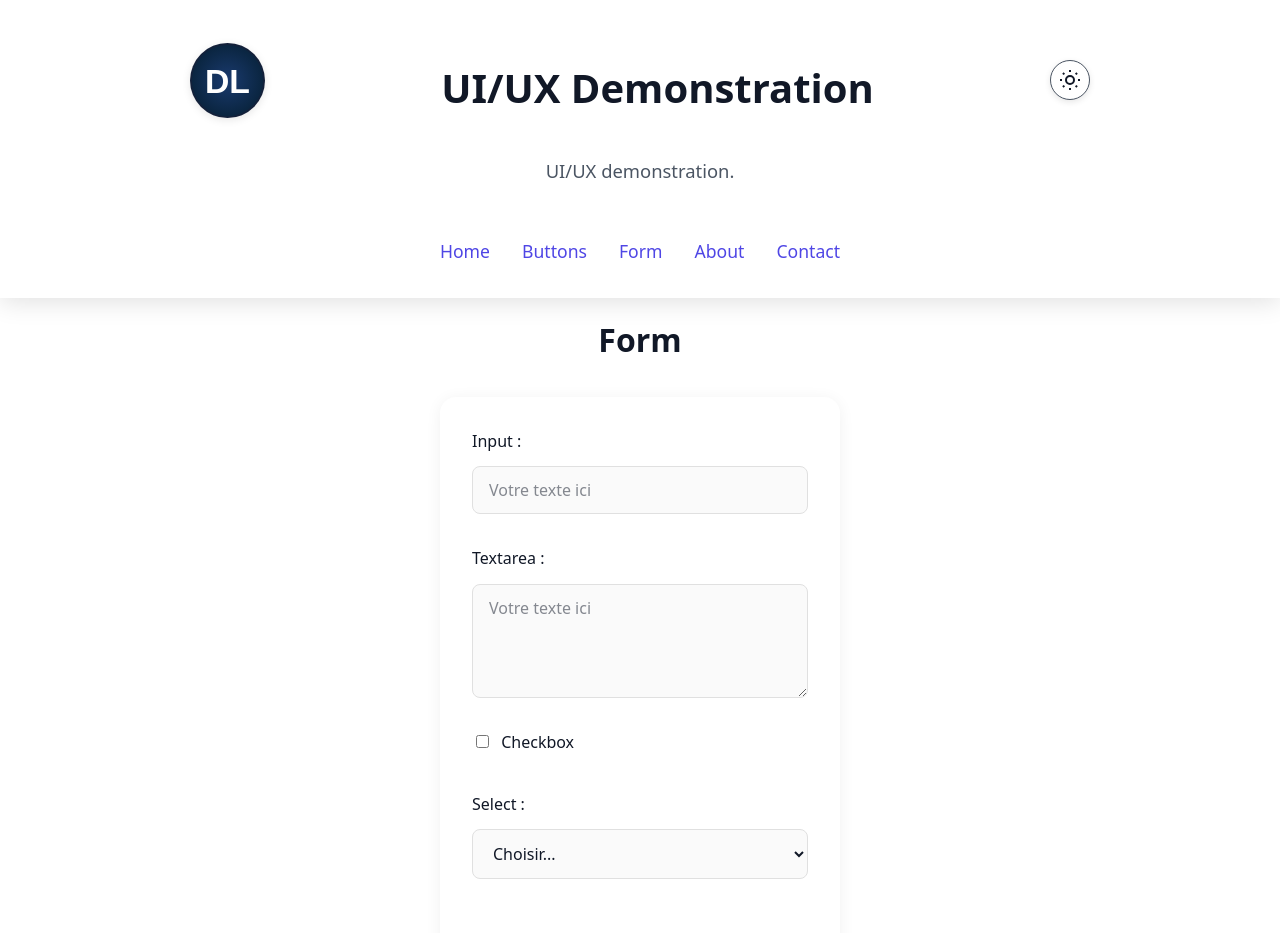
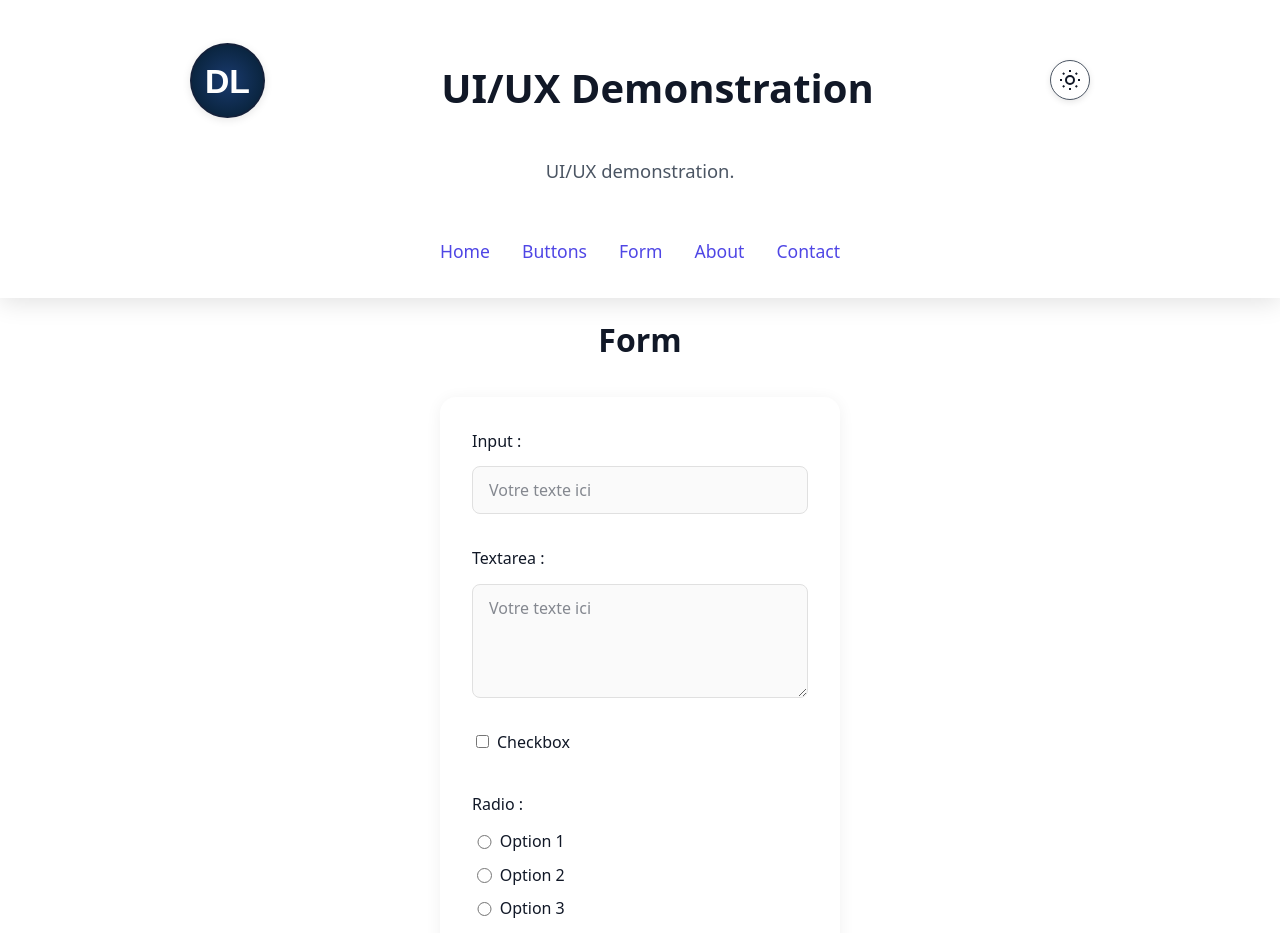
Before and after one commit to davidlefrancq/david-lefrancq-ui-ux-demonstration, a Next.js app in the folder next/: page /form in a window 1280 px wide. Shown: the top 933 px of the page. Built offline with nearby package versions, Linux system fonts and the light colour scheme.

Commit message:
feat: radio button

```diff
--- a/next/src/app/assets/scss/pages/_form-demo.scss
+++ b/next/src/app/assets/scss/pages/_form-demo.scss
@@ -65,3 +65,16 @@
   accent-color: var(--color-form-checkbox);
   margin-right: 0.5rem;
 }
+
+.c-radio {
+  accent-color: var(--color-form-checkbox);
+  align-content: center;
+  align-items: center;
+  cursor: pointer;
+  height: 1.1em;
+  margin-bottom: 0.3rem;
+  margin-right: 0.5rem;
+  transition: box-shadow 0.2s;
+  vertical-align: middle;
+  width: 1.1em;
+}
--- a/next/src/app/form/page.tsx
+++ b/next/src/app/form/page.tsx
@@ -8,6 +8,7 @@ export default function FormDemoPage() {
     <main className="l-container">
       <h1 className="c-form__title">Form</h1>
       <form className="c-form">
+        {/* Input */}
         <div className="c-form__group">
           <label htmlFor="demo-input" className="c-form__label">
             Input :
@@ -20,6 +21,8 @@ export default function FormDemoPage() {
             className="c-input"
           />
         </div>
+
+        {/* Textarea */}
         <div className="c-form__group">
           <label htmlFor="demo-textarea" className="c-form__label">
             Textarea :
@@ -32,16 +35,52 @@ export default function FormDemoPage() {
             className="c-textarea"
           />
         </div>
+
+        {/* Checkbox */}
         <div className="c-form__group">
           <label className="c-form__label">
             <input
               type="checkbox"
               name="demo-checkbox"
               className="c-checkbox"
-            />{" "}
-            Checkbox
+            />
+            <span>Checkbox</span>
           </label>
         </div>
+
+        {/* Radio */}
+        <div className="c-form__group">
+          <span className="c-form__label">Radio :</span>
+          <label>
+            <input
+              type="radio"
+              name="demo-radio"
+              value="option1"
+              className="c-radio"
+            />
+            Option 1
+          </label>
+          <label>
+            <input
+              type="radio"
+              name="demo-radio"
+              value="option2"
+              className="c-radio"
+            />
+            Option 2
+          </label>
+          <label>
+            <input
+              type="radio"
+              name="demo-radio"
+              value="option3"
+              className="c-radio"
+            />
+            Option 3
+          </label>
+        </div>
+
+        {/* Select */}
         <div className="c-form__group">
           <label htmlFor="demo-select" className="c-form__label">
             Select :
```
